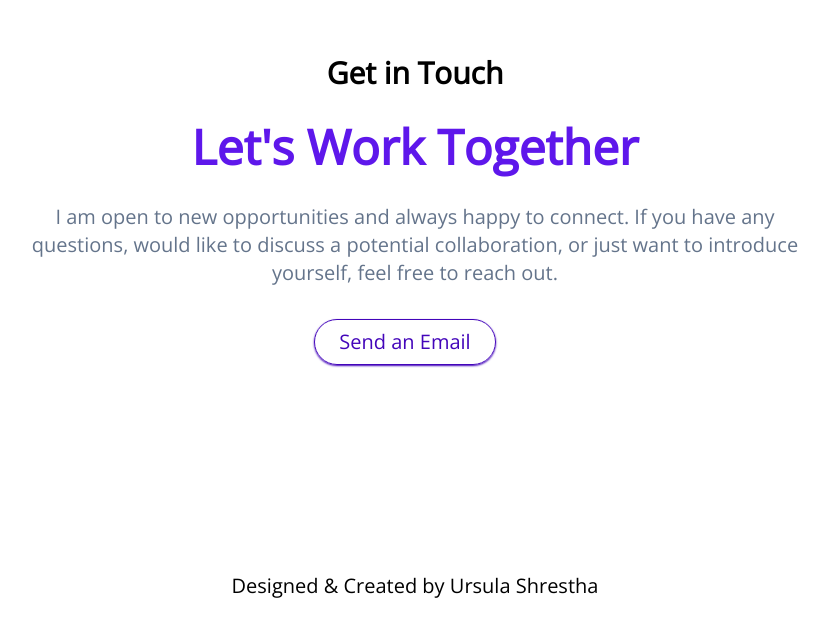
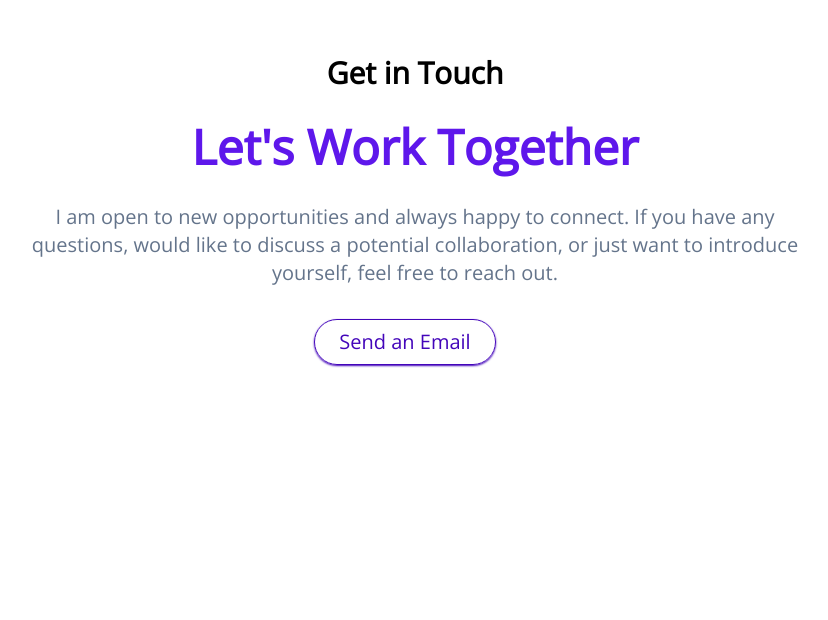
Before and after one commit to Ursulashrestha/PortfolioApp, a Vue app: page / in a window 1280 px wide. Shown: the part 2972-3592 px from the top of the page, without its empty margins (225-1053 px from the left). After the commit the page ends 3544 px from the top, so only its background shows below. Built offline with nearby package versions, Linux system fonts and the light colour scheme.

Commit message:
removing conflicts

```diff
--- a/src/views/MainView.vue
+++ b/src/views/MainView.vue
@@ -32,9 +32,9 @@
 
 						<ContactView :content="portfolio.contact" :transitions="portfolio.transitions" />
 
-						<footer class="hidden text-center md:block mb-5">
-							<p>Designed & Created by <a href="https://www.linkedin.com/in/ursula-shrestha/" class="hover:text-link-color" target="_blank">Ursula Shrestha</a></p>
-						</footer>
+						<!-- <footer class="hidden text-center md:block mb-5">
+							<p>Designed & Created by <a href="https://www.linkedin.com/in/ursula-shrestha/" class="hover:text-link-color" target="_blank"></a></p>
+						</footer> -->
 					</div>
 				</div>
 			</div>
```
Also changed, not shown: 1 other file (tests, documents, lock files or other folders).
